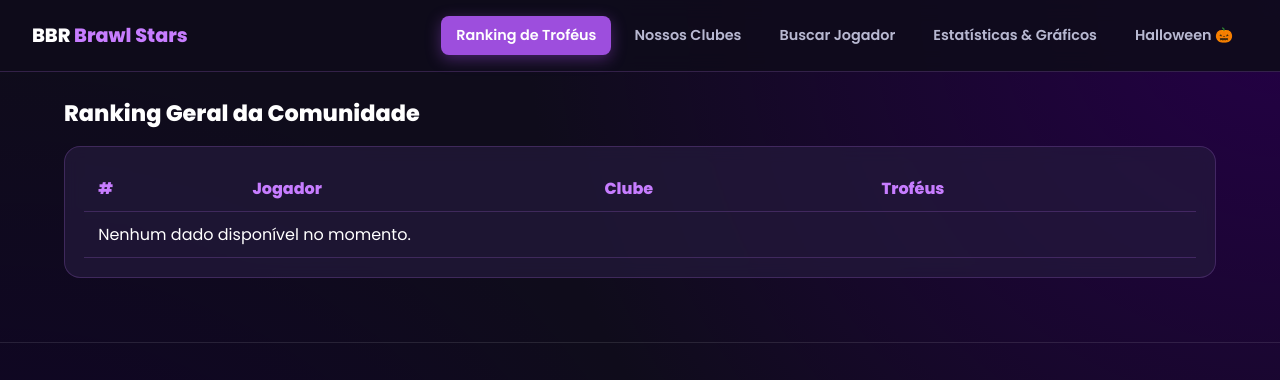
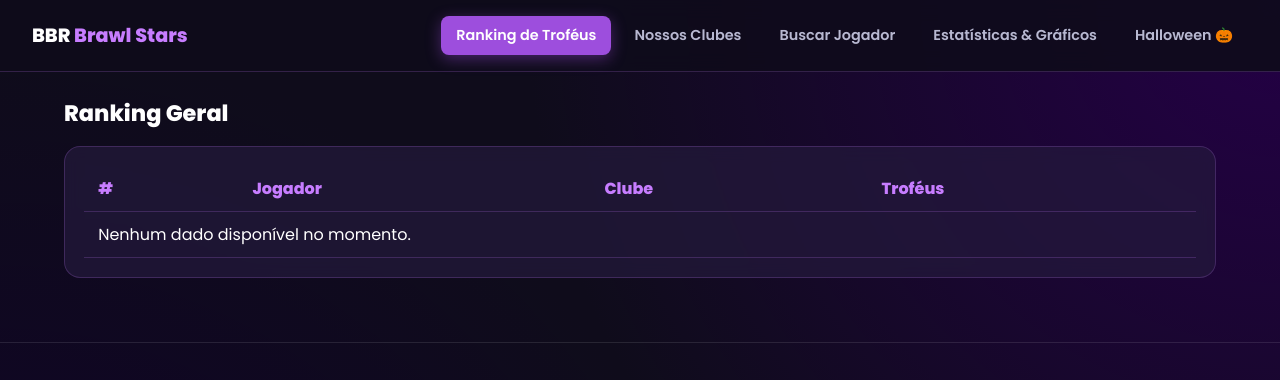
Before and after one commit to LandonXPz/bbr-brawl-stars, a website: page index.html in a window 1280 px wide. Shown: the top 380 px of the page. Drawn offline with nearby package versions, Linux system fonts and the light colour scheme; no server answers.

Commit message:
Update index.html

```diff
--- a/index.html
+++ b/index.html
@@ -31,7 +31,7 @@
         </section>
 
         <section id="ranking" class="tab-content active">
-            <h2>Ranking Geral da Comunidade</h2>
+            <h2>Ranking Geral</h2>
             <div class="table-card">
                 <table class="data-table">
                     <thead>
```
